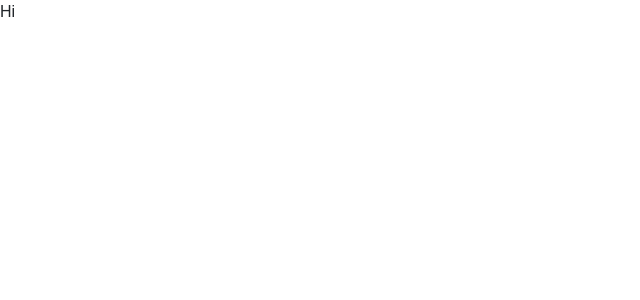
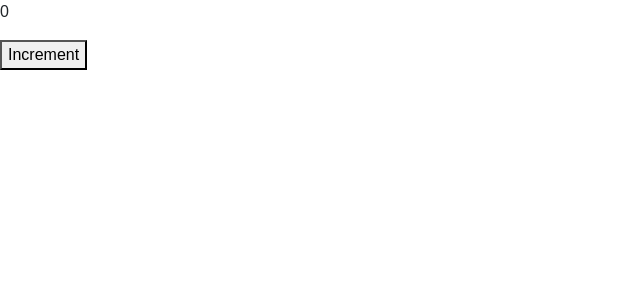
Before and after one commit to mern-trainer/Athmaja-Batch, a React (Vite) app in the folder ReactJS/todo_app/: page /context in a window 1280 px wide. Shown: the top 300 px of the page, without its empty margins (0-640 px from the left). Built offline with nearby package versions, Linux system fonts and the light colour scheme; a web font is replaced by a local one.

Commit message:
context api - with state

```diff
--- a/ReactJS/todo_app/src/App.jsx
+++ b/ReactJS/todo_app/src/App.jsx
@@ -1,10 +1,11 @@
-import { createContext } from "react"
+import { createContext, useState } from "react"
 import Router from "./Routes"
 
 export const SampleContext = createContext()
 
 const App = () => {
-    return <SampleContext.Provider value="Hi">
+    const [counter, setCounter] = useState(0)
+    return <SampleContext.Provider value={{counter, setCounter}}>
         <Router />
     </SampleContext.Provider>
 }
--- a/ReactJS/todo_app/src/pages/Context.jsx
+++ b/ReactJS/todo_app/src/pages/Context.jsx
@@ -2,8 +2,11 @@
 import { SampleContext } from "../App"
 
 const Context = () => {
-    const value = useContext(SampleContext)
-    return <div>{value}</div>
+    const { counter, setCounter } = useContext(SampleContext)
+    return <div>
+        <p>{counter}</p>
+        <button onClick={() => setCounter(counter + 1)}>Increment</button>
+    </div>
 }
 
 export default Context
```
